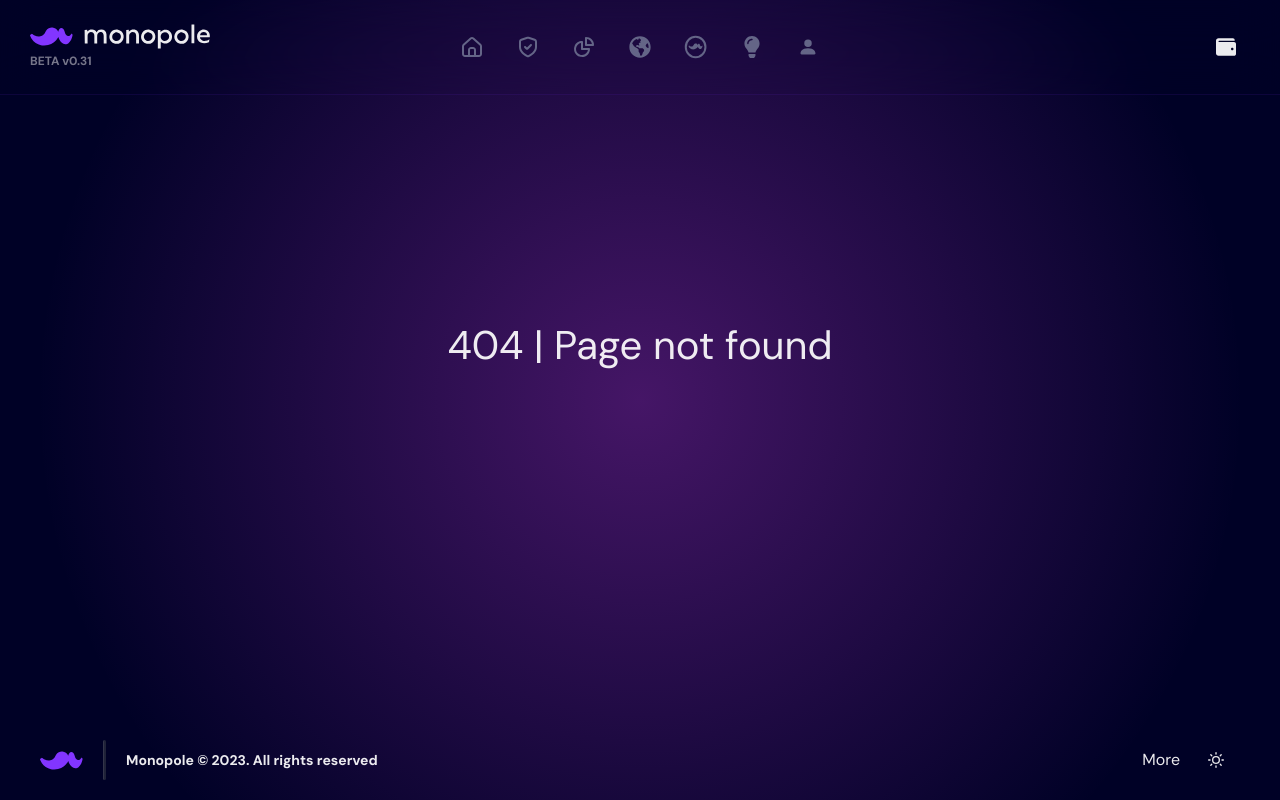
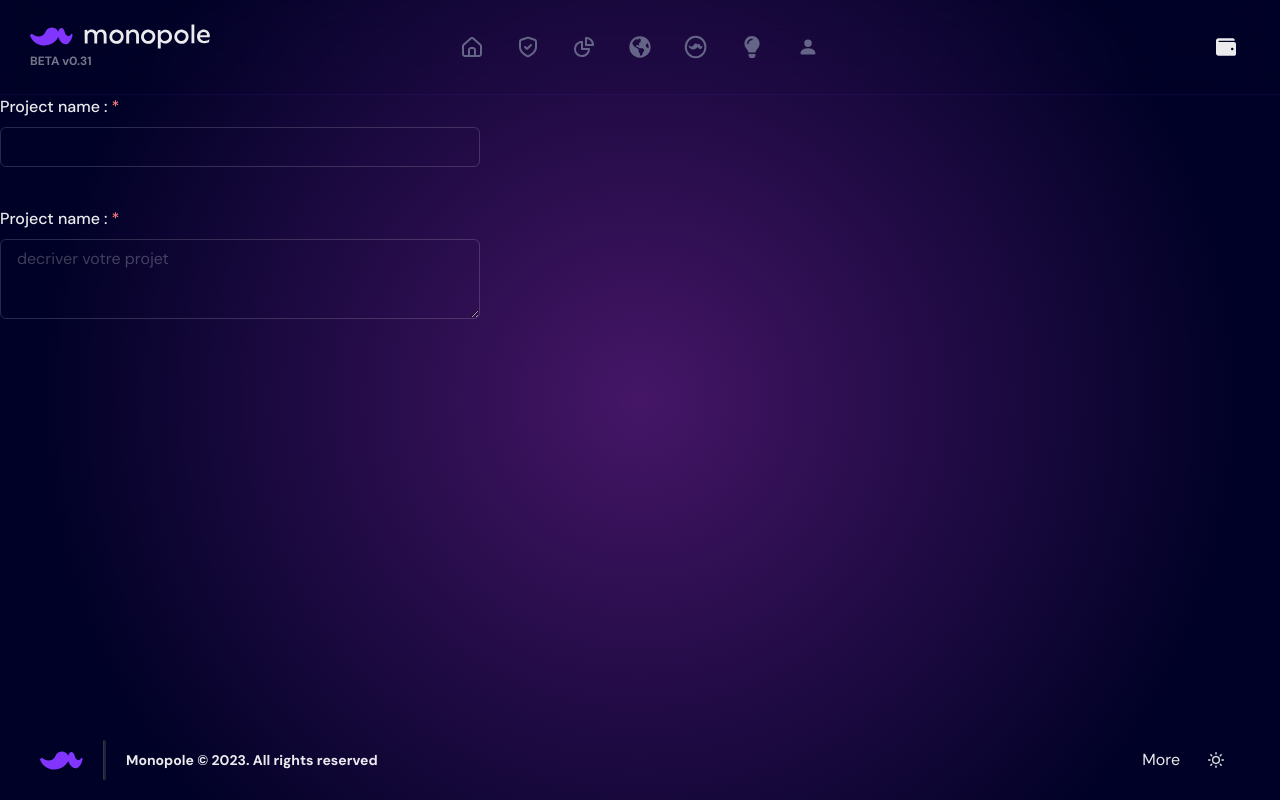
Before and after one commit to Monopole-network/hackathon-3, a Next.js app: page /formulaire in a window 1280 px wide. Before the commit this address had no page. Built offline with nearby package versions, Linux system fonts and the light colour scheme.

Commit message:
Form new prject (Lyvia)

```diff
--- a/components/Menu/B2BBtn.tsx
+++ b/components/Menu/B2BBtn.tsx
@@ -15,7 +15,7 @@ const B2BBtn = () => {
           background="transparent"
           border="2px solid #3A1888"
           onClick={() => {
-            router.push('/projects');
+            router.push('/formulaire');
           }}
           aria-label="projects button"
         >
@@ -28,7 +28,7 @@ const B2BBtn = () => {
           width="48px"
           background="transparent"
           onClick={() => {
-            router.push('/projects');
+            router.push('/formulaire');
           }}
           aria-label="projects button"
         >
--- /dev/null
+++ b/pages/formulaire.tsx
@@ -0,0 +1,26 @@
+import {Box, FormControl, FormHelperText, FormLabel, Input, Textarea} from '@chakra-ui/react'
+import {Form, redirect} from 'react-router-dom'
+
+export default function project(){
+  return(
+    <Box maxW="480px">
+      {/* <Form> */}
+        <FormControl isRequired mb='40px'>
+          <FormLabel>Project name :</FormLabel>
+          <Input type="text" name="title"/>
+          {/* <FormHelperText></FormHelperText> */}
+        </FormControl>
+
+        <FormControl isRequired mb='40px'>
+          <FormLabel>Project name :</FormLabel>
+          <Textarea placeholder='decriver votre projet' name="description"/>
+          {/* <FormHelperText></FormHelperText> */}
+        </FormControl>
+      {/* </Form> */}
+    </Box>
+  )
+}
+
+// export const createAction = async({ request }) => {
+//     return redirect('/');
+// }
```
